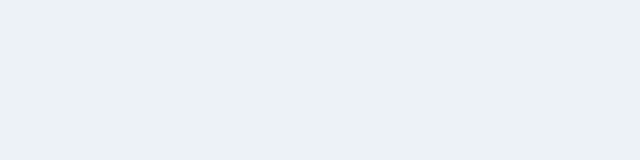
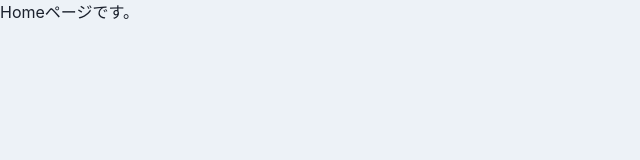
Before and after one commit to daiki-tadokoro/React-tutorial, a React (Create React App) app: page /home in a window 1280 px wide. Shown: the top 160 px of the page, without its empty margins (0-640 px from the left). Built offline with nearby package versions, Linux system fonts and the light colour scheme.

Commit message:
add 404page

```diff
--- /dev/null
+++ b/src/components/pages/Page404.tsx
@@ -0,0 +1,5 @@
+import { memo, VFC } from "react";
+
+export const Page404: VFC = memo(() => {
+    return <p>404ページです。</p>
+});
--- /dev/null
+++ b/src/router/HomeRouters.tsx
@@ -0,0 +1,27 @@
+import { Home } from "../components/pages/Home"
+import { Setting } from "../components/pages/Setting"
+import { UserManagement } from "../components/pages/UserManagement"
+import { Page404 } from "../components/pages/Page404"
+
+export const HomeRouters = [
+    {
+        path: "/",
+        exact: true,
+        children: <Home />
+    },
+    {
+        path: "/User_management",
+        exact: false,
+        children: <UserManagement />
+    },
+    {
+        path: "/setting",
+        exact: false,
+        children: <Setting />
+    },
+    {
+        path: "*",
+        exact: false,
+        children: <Page404 />
+    },
+]
--- a/src/router/Router.tsx
+++ b/src/router/Router.tsx
@@ -2,14 +2,32 @@ import { memo, VFC } from "react";
 import { Route, Switch } from "react-router-dom";
 
 import { Login } from "../components/pages/Login"
+import { Page404 } from "../components/pages/Page404";
+import { HomeRouters } from "./HomeRouters";
 
 
 export const Router: VFC = memo(() => {
   return (
-      <Switch>
-          <Route exact path="/">
-              <Login />
-          </Route>
-      </Switch>
+    <Switch>
+      <Route exact path="/">
+        <Login />
+      </Route>
+      <Route path="/home" render={({ match: {url} }) => (
+        <Switch>
+          { HomeRouters.map((route) => (
+              <Route
+                key={route.path}
+                exact={route.exact}
+                path={`${url}${route.path}`}
+              >
+                  {route.children}
+              </Route>
+          ))}
+        </Switch>
+      )} />
+      <Route path="*">
+          <Page404 />
+      </Route>
+    </Switch>
   )
 })
```
